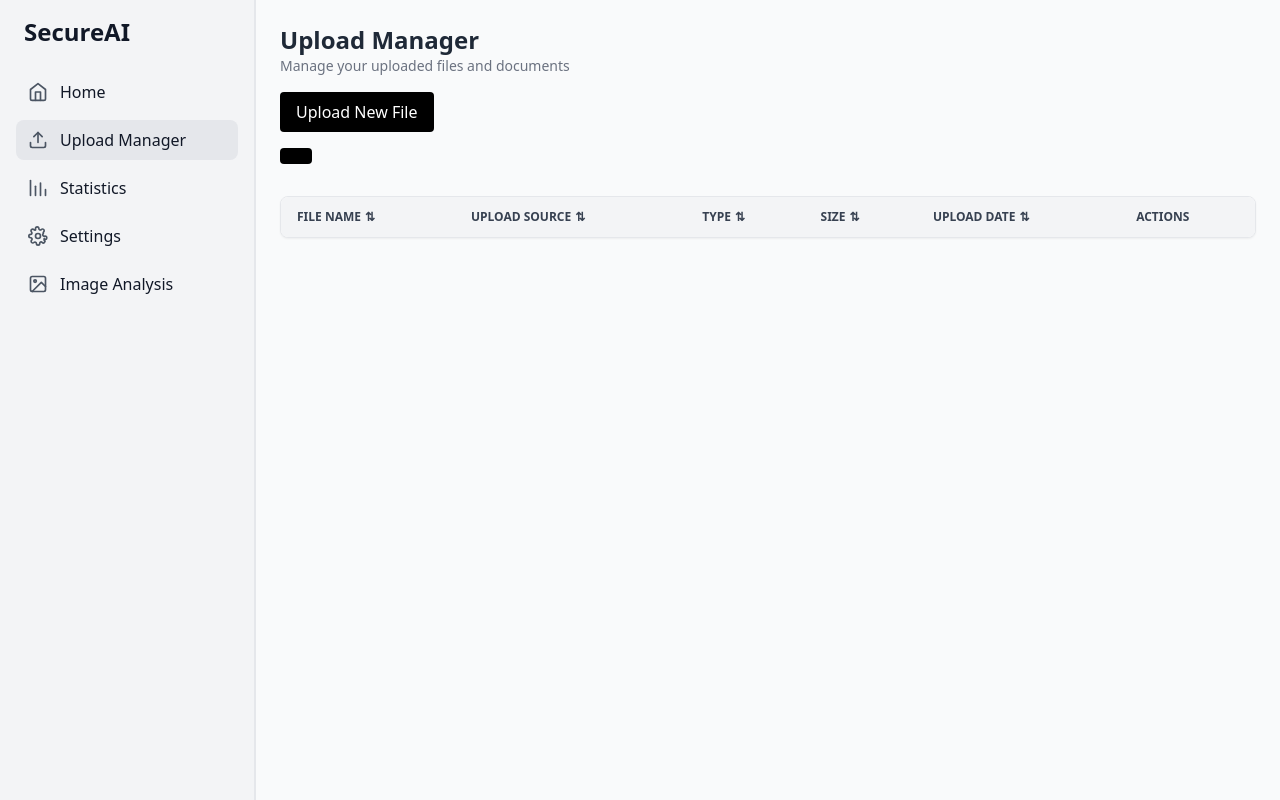
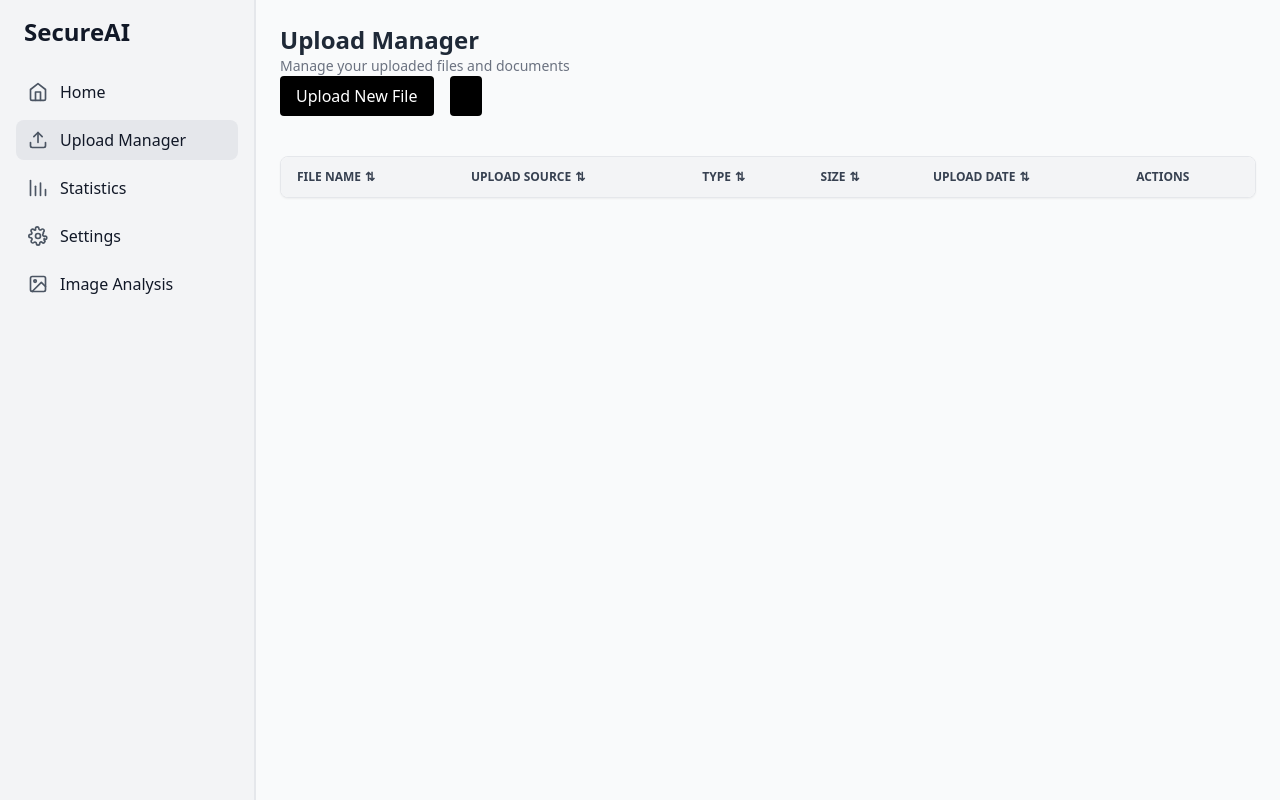
Before and after one commit to rohansehgal/llm-rag-assistant, a Flask app: page /upload in a window 1280 px wide. Run offline with Flask 3, Linux system fonts and the light colour scheme; lists and menus that the app fills with data are empty; some libraries are stand-ins or nearby versions.

Commit message:
kb index

```diff
--- a/backend/templates/upload.html
+++ b/backend/templates/upload.html
@@ -71,20 +71,17 @@ OTHER:
           <p class="text-gray-500 text-sm">Manage your uploaded files and documents</p>
           <div class="flex space-x-4 mb-2">
 
-          <!-- Action Buttons (Upload + Generate Index) -->
-<div class="flex flex-col space-y-4 mt-4" x-data="{ status: '', message: '', loading: false }">
-
-  <!-- Upload Button -->
+      <!-- Upload + Generate Index buttons in same row -->
+<div class="flex space-x-4 mb-2" x-data="{ status: '', message: '', loading: false }">
+  <!-- Upload New File -->
   <form id="upload-form" method="POST" action="/upload" enctype="multipart/form-data">
     <input type="file" name="file" multiple hidden onchange="this.form.submit()">
-    <button type="button"
-            onclick="this.previousElementSibling.click()"
-            class="bg-black text-white px-4 py-2 rounded hover:bg-gray-800 transition w-fit">
+    <button type="button" onclick="this.previousElementSibling.click()" class="bg-black text-white px-4 py-2 rounded hover:bg-gray-800 transition">
       Upload New File
     </button>
   </form>
 
-  <!-- Generate Index Button -->
+  <!-- Generate Index -->
   <button
     @click="
       loading = true;
@@ -103,16 +100,16 @@ OTHER:
           message = '❌ Index generation failed.';
         });
     "
-    class="bg-black text-white px-4 py-2 rounded hover:bg-gray-800 transition w-fit"
+    class="bg-black text-white px-4 py-2 rounded hover:bg-gray-800 transition"
     :disabled="loading"
   >
     <template x-if="!loading">Generate Index</template>
     <template x-if="loading">Generating...</template>
   </button>
+</div>
 
 <!-- Status Message -->
-  <div x-show="message"
-       class="text-sm px-4 py-2 rounded font-medium"
+<div x-show="message" class="text-sm px-4 py-2 rounded font-medium"
      :class="{
        'bg-blue-100 text-blue-800': status === 'info',
        'bg-green-100 text-green-800': status === 'success',
@@ -120,7 +117,7 @@ OTHER:
      }"
      x-text="message">
 </div>
-</div>
+
 
 
 
```
Lines whose indentation alone changed are shown as unchanged.
